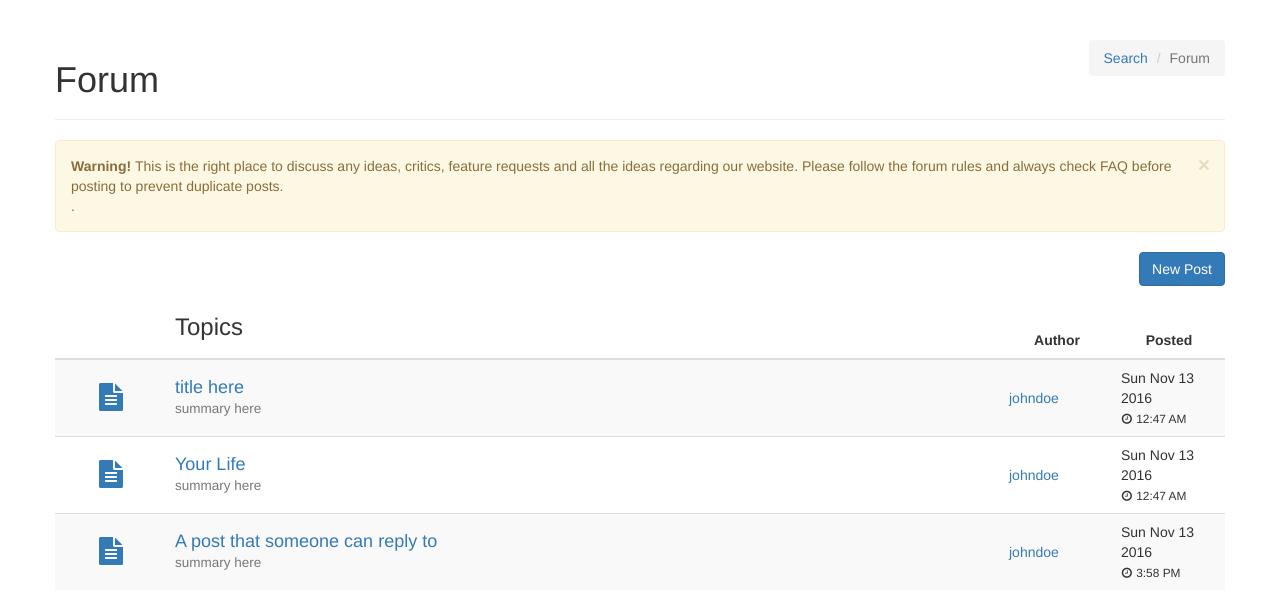
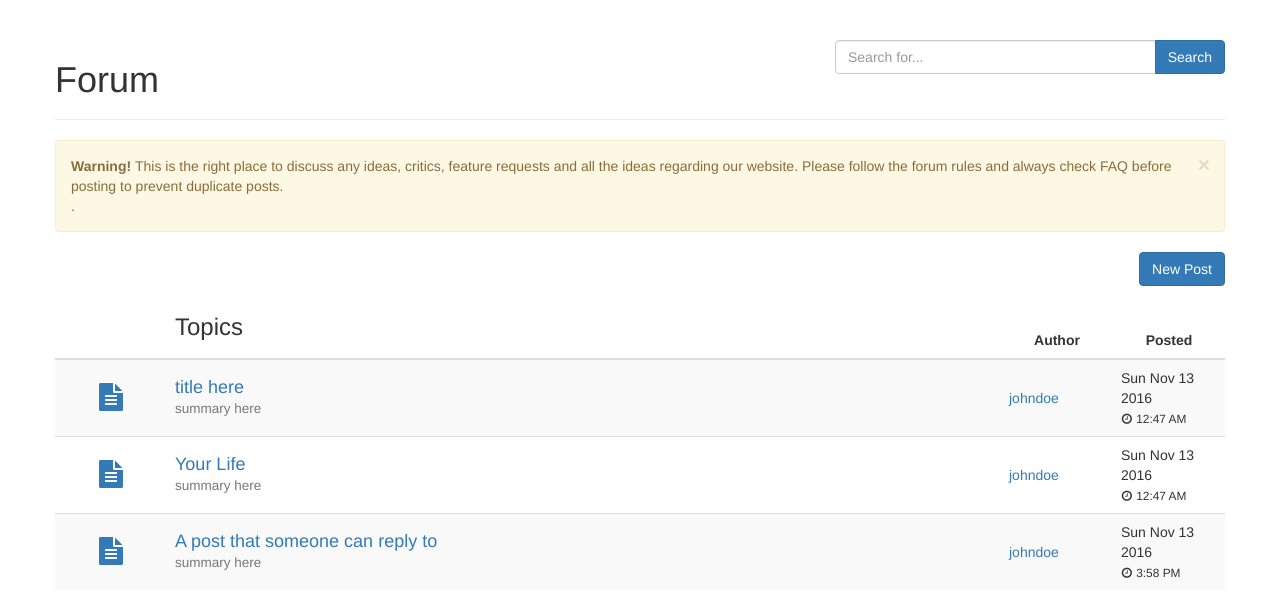
Before and after one commit to beauxq/community-forum, a website: page Source/public/index.html in a window 1280 px wide. Drawn offline with Linux system fonts and the light colour scheme.

Commit message:
replace navigation list with search

```diff
--- a/Source/public/index.html
+++ b/Source/public/index.html
@@ -91,15 +91,18 @@
         </div>
     </div>
 
+    <!-- main page container -->
     <div ng-controller="forumCtrl" class="container">
         <div class="row">
 
             <div class="page-header page-heading">
                 <h1 class="pull-left">Forum</h1>
-                <ol class="breadcrumb pull-right where-am-i">
-                    <li><a href="#" ng-click="searchClick()">Search</a></li>
-                    <li class="active">Forum</li>
-                </ol>
+                <div class="input-group col-sm-4 pull-right">
+                    <input type="text" class="form-control" placeholder="Search for..." ng-model="searchInput">
+                    <span class="input-group-btn">
+                        <button class="btn btn-primary" type="button" ng-click="searchClick()">Search</button>
+                    </span>
+                </div>
                 <div class="clearfix"></div>
             </div>
 
--- a/Source/server.js
+++ b/Source/server.js
@@ -34,6 +34,9 @@ var convertDateToStr = function(date) {
     return toReturn;
 };
 
+/**
+ *  object with "title" string and "body" string
+ */
 application.post(NEW_POST_URL, function (req, res) {
     var post = req.body;
     // TODO: check validity of this data
```
